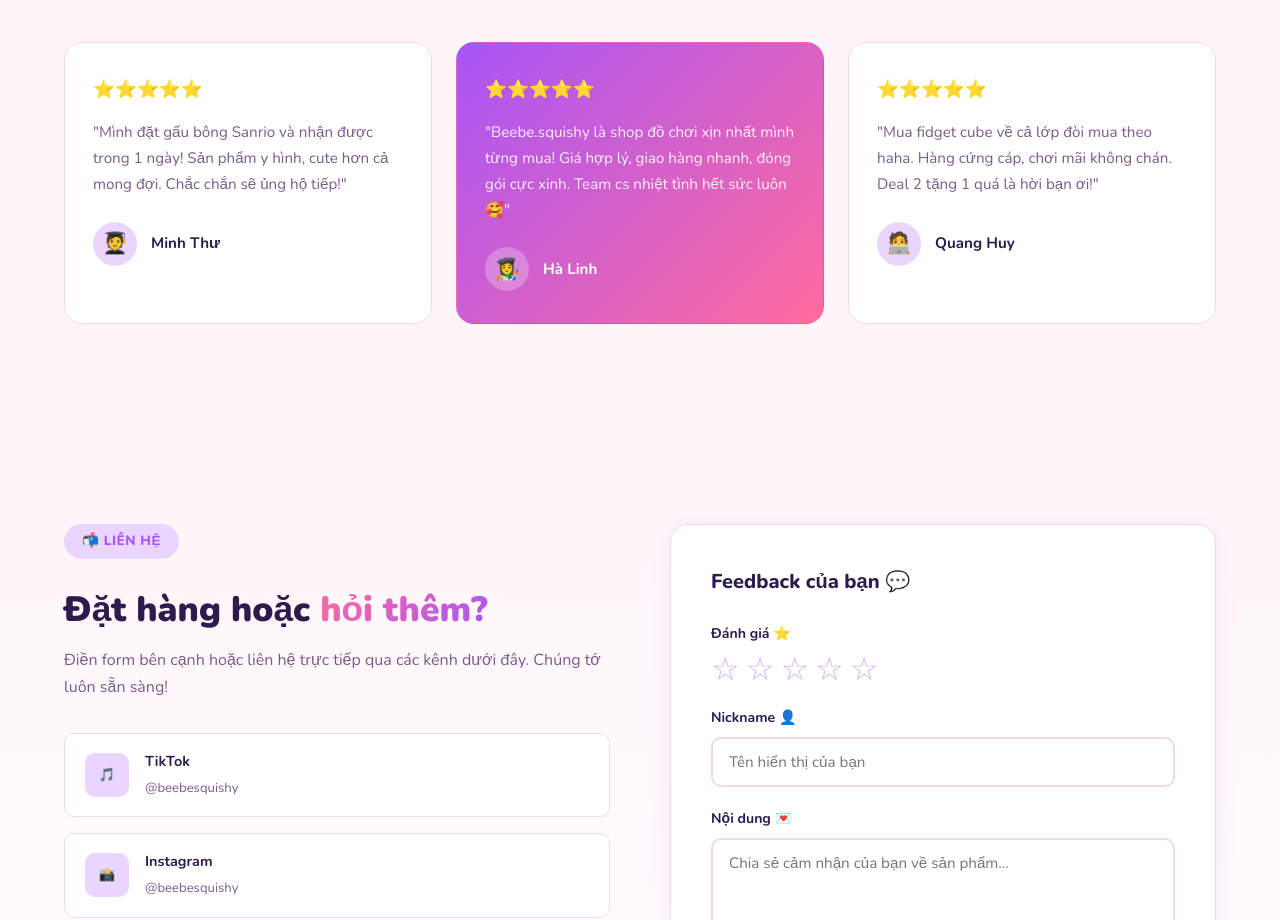
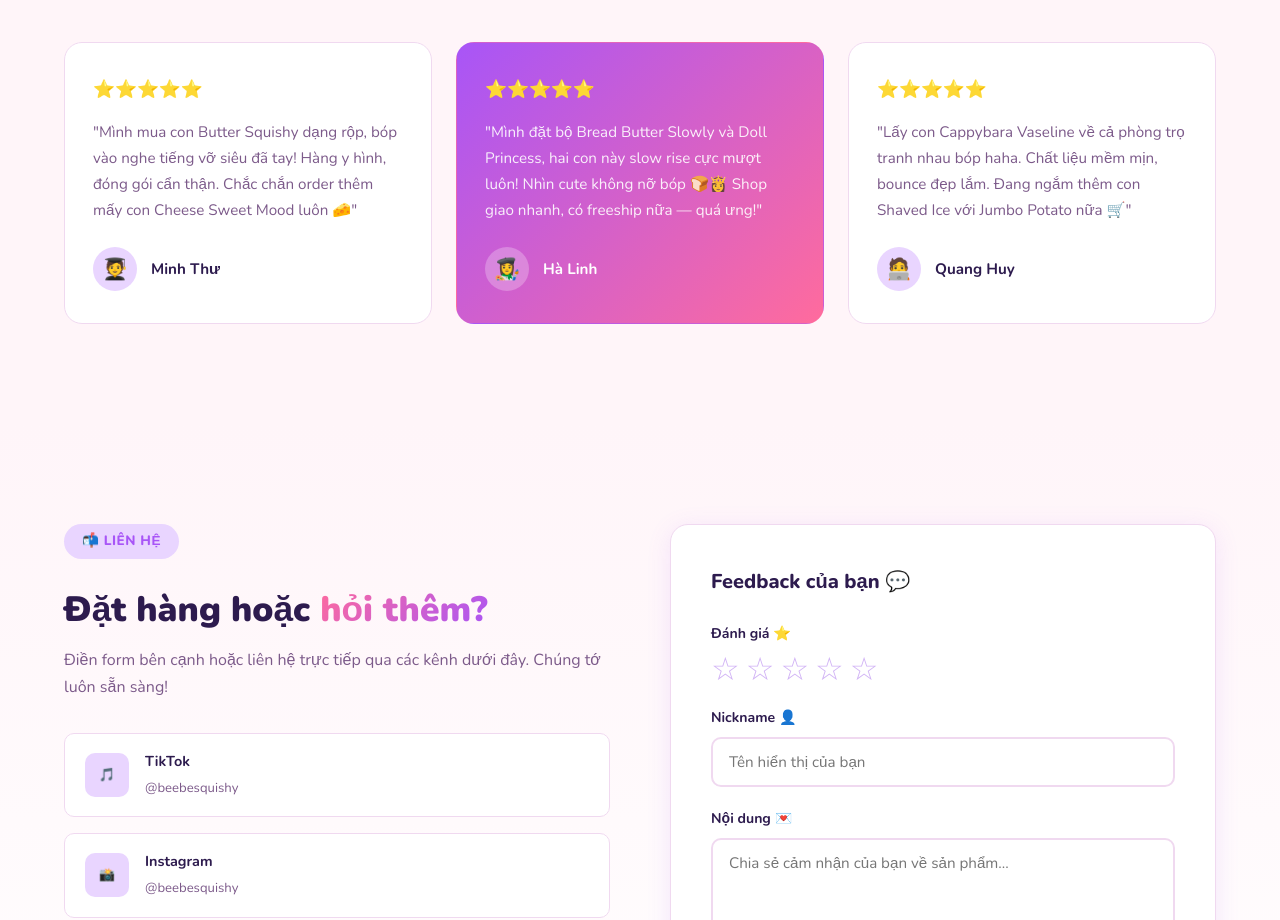
Before and after one commit to LuongAnhHuy/landing-page, a plain HTML site: page index.html in a window 1280 px wide. Shown: the part 4940-5860 px from the top of the page. Drawn offline with nearby package versions, Linux system fonts and the light colour scheme.

Commit message:
update feedback content

```diff
--- a/index.html
+++ b/index.html
@@ -919,7 +919,7 @@
       <div class="reviews-grid">
         <div class="review-card">
           <div class="review-stars">⭐⭐⭐⭐⭐</div>
-          <p>"Mình đặt gấu bông Sanrio và nhận được trong 1 ngày! Sản phẩm y hình, cute hơn cả mong đợi. Chắc chắn sẽ ủng hộ tiếp!"</p>
+          <p>"Mình mua con Butter Squishy dạng rộp, bóp vào nghe tiếng vỡ siêu đã tay! Hàng y hình, đóng gói cẩn thận. Chắc chắn order thêm mấy con Cheese Sweet Mood luôn 🧀"</p>
           <div class="reviewer">
             <div class="reviewer-avatar">🧑‍🎓</div>
             <div>
@@ -929,7 +929,7 @@
         </div>
         <div class="review-card featured">
           <div class="review-stars">⭐⭐⭐⭐⭐</div>
-          <p>"Beebe.squishy là shop đồ chơi xịn nhất mình từng mua! Giá hợp lý, giao hàng nhanh, đóng gói cực xinh. Team cs nhiệt tình hết sức luôn 🥰"</p>
+          <p>"Mình đặt bộ Bread Butter Slowly và Doll Princess, hai con này slow rise cực mượt luôn! Nhìn cute không nỡ bóp 🍞👸 Shop giao nhanh, có freeship nữa — quá ưng!"</p>
           <div class="reviewer">
             <div class="reviewer-avatar">👩‍🎨</div>
             <div>
@@ -939,7 +939,7 @@
         </div>
         <div class="review-card">
           <div class="review-stars">⭐⭐⭐⭐⭐</div>
-          <p>"Mua fidget cube về cả lớp đòi mua theo haha. Hàng cứng cáp, chơi mãi không chán. Deal 2 tặng 1 quá là hời bạn ơi!"</p>
+          <p>"Lấy con Cappybara Vaseline về cả phòng trọ tranh nhau bóp haha. Chất liệu mềm mịn, bounce đẹp lắm. Đang ngắm thêm con Shaved Ice với Jumbo Potato nữa 🛒"</p>
           <div class="reviewer">
             <div class="reviewer-avatar">🧑‍💻</div>
             <div>
```
